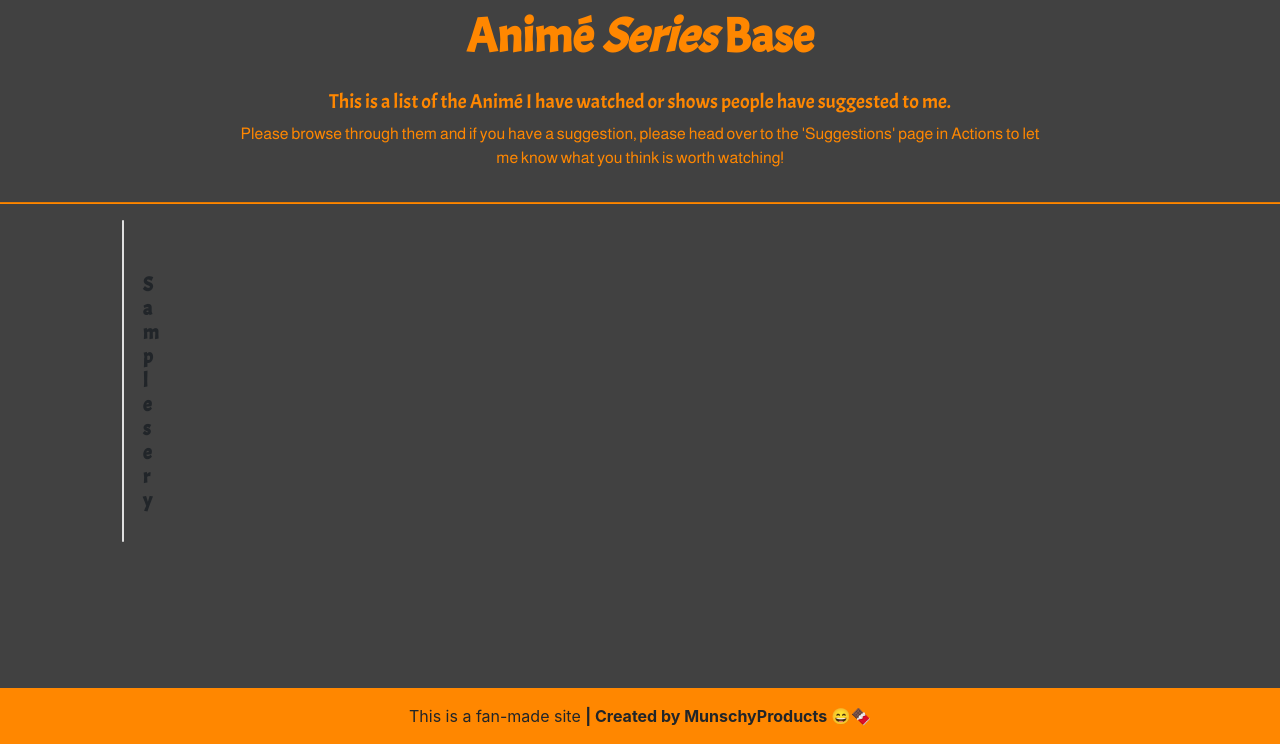
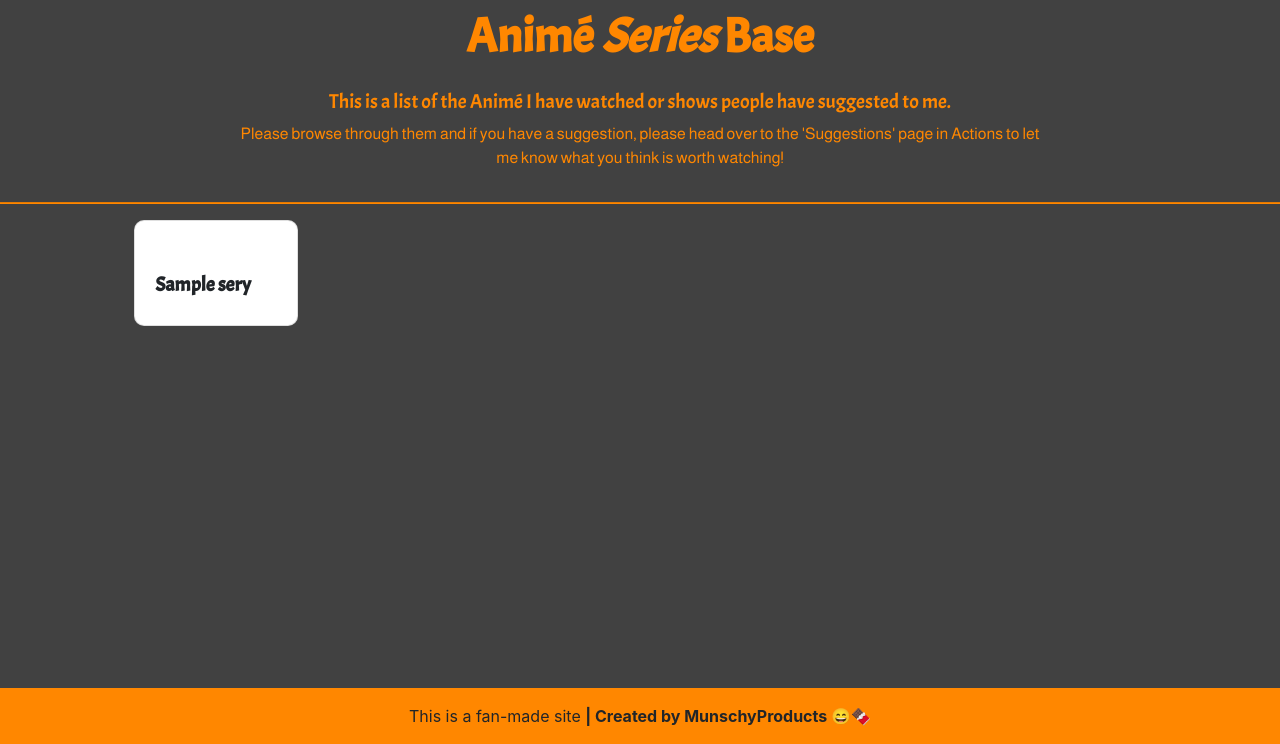
Before and after one commit to lukemunsch/anime-character-base, a Django app: page /series_list/ in a window 1280 px wide. Shown: the part 56-800 px from the top of the page. Run offline with Django 3.2, Linux system fonts and the light colour scheme; tables that the repository leaves empty hold one stand-in row (values such as "Sample post"); some libraries are stand-ins or nearby versions.

Commit message:
add change to series model to auto display newly created cards

```diff
--- a/collection/models.py
+++ b/collection/models.py
@@ -9,7 +9,7 @@ class Series(models.Model):
     """set up the series category"""
     series_name = models.CharField(max_length=100, unique=True, null=False)
     series_logo = CloudinaryField('image', default='placeholder')
-    approved = models.BooleanField(default=0)
+    approved = models.BooleanField(default=1)
 
     class Meta:
         """set up how they will appear on the screen"""
--- a/templates/series_list.html
+++ b/templates/series_list.html
@@ -36,7 +36,6 @@
 <!-- creating the list of series cards -->
 
 <div class="container-fluid">
-    <div class="row">
     <div class="row offset-md-1">
         {% for series in series_list %}
         <div class="col-sm-4 col-md-2 margin-under">
@@ -68,7 +67,7 @@
         </div>
         {% if forloop.counter|divisibleby:5 %}
     </div>
-        <div class="row">
+    <div class="row offset-md-1">
         {% endif %}
         {% endfor %}
 
```
Also changed, not shown: collection/migrations/0017_alter_series_approved.py (added). Lines whose indentation alone changed are shown as unchanged.
